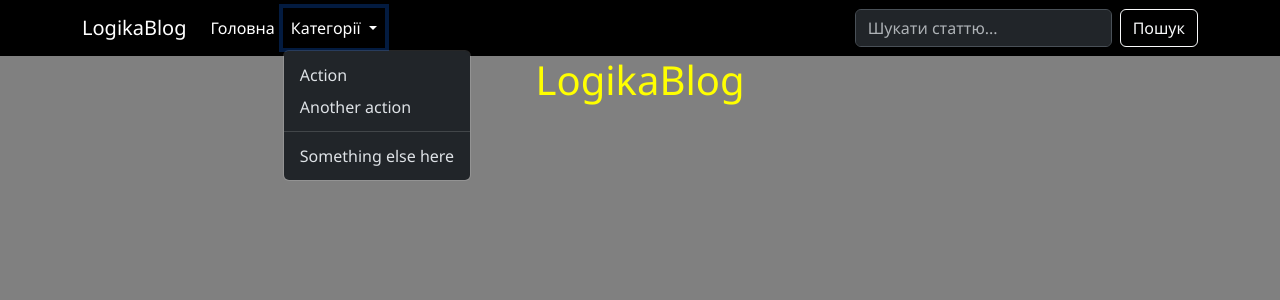
After one commit to volodymyrlogika/blog_flask, a Flask app: page /search in a window 1280 px wide, after a click on "Категорії". The commit adds this page. Shown: the top 300 px of the page. Run offline with Flask 3, Linux system fonts and the light colour scheme.

Commit message:
Додали пошук

```diff
--- a/app.py
+++ b/app.py
@@ -1,4 +1,4 @@
-from flask import Flask, render_template
+from flask import Flask, render_template, request
 import sqlite3
 
 app = Flask(__name__) # Створюємо веб–додаток Flask
@@ -12,6 +12,19 @@ def get_all_articles():
     data = cursor.fetchall()
     conn.close()
     return data
+
+def search_articles(search):
+    conn = sqlite3.connect('blog.db')
+    conn.row_factory = sqlite3.Row
+    cursor = conn.cursor()
+    cursor.execute('''SELECT * FROM articles
+                   WHERE title LIKE ?
+                   OR author LIKE ?
+                   ''', ["%"+search+"%", "%"+search+"%"])
+    data = cursor.fetchall()
+    conn.close()
+    return data
+
 
 
 def get_article(article_id):
@@ -36,6 +49,16 @@ def article_page(article_id):
     article = get_article(article_id)
     return render_template('article_page.html', article=article)
 
+@app.route("/search")
+def search_page():
+    search = request.args.get('search')
+    if not search:
+        return render_template('index.html', articles=[])
+
+    articles = search_articles(search)
+    return render_template('index.html', articles=articles)
+
+
 if __name__ == "__main__":
     app.config['TEMPLATES_AUTO_RELOAD'] = True
     app.run(debug=True)
--- a/templates/article_page.html
+++ b/templates/article_page.html
@@ -8,7 +8,7 @@
     <link rel="stylesheet" href="{{ url_for('static', filename = 'style.css') }}">
 </head>
 <body>
-
+    {% include 'menu.html' %}
     <div class="container">
         <h1 class="main-text">{{article.title}}</h1>
         {% if article.image %}
--- a/templates/index.html
+++ b/templates/index.html
@@ -8,7 +8,7 @@
     <link rel="stylesheet" href="{{ url_for('static', filename = 'style.css') }}">
 </head>
 <body>
-
+    {% include 'menu.html' %}
     <div class="container">
         <h1 class="main-text">LogikaBlog</h1>
         <div class="d-flex flex-wrap gap-2">
@@ -30,5 +30,6 @@
     </div>
 
     <script src="https://cdn.jsdelivr.net/npm/bootstrap@5.3.8/dist/js/bootstrap.bundle.min.js" integrity="sha384-FKyoEForCGlyvwx9Hj09JcYn3nv7wiPVlz7YYwJrWVcXK/BmnVDxM+D2scQbITxI" crossorigin="anonymous"></script>
+    <script src="{{ url_for('static', filename='script.js') }}"></script>
 </body>
 </html>
--- /dev/null
+++ b/templates/menu.html
@@ -0,0 +1,36 @@
+<header>
+    <nav class="navbar navbar-expand-lg" style="background: black;"  data-bs-theme="dark">
+  <div class="container">
+    <a class="navbar-brand" href="#">
+
+        LogikaBlog</a>
+    <button class="navbar-toggler" type="button" data-bs-toggle="collapse" data-bs-target="#navbarSupportedContent" aria-controls="navbarSupportedContent" aria-expanded="false" aria-label="Toggle navigation">
+      <span class="navbar-toggler-icon"></span>
+    </button>
+    <div class="collapse navbar-collapse" id="navbarSupportedContent">
+      <ul class="navbar-nav me-auto mb-2 mb-lg-0">
+        <li class="nav-item">
+          <a class="nav-link active" aria-current="page" href="/">Головна</a>
+        </li>
+
+        <li class="nav-item dropdown">
+          <a class="nav-link dropdown-toggle" href="#" role="button" data-bs-toggle="dropdown" aria-expanded="false">
+            Категорії
+          </a>
+          <ul class="dropdown-menu">
+            <li><a class="dropdown-item" href="#">Action</a></li>
+            <li><a class="dropdown-item" href="#">Another action</a></li>
+            <li><hr class="dropdown-divider"></li>
+            <li><a class="dropdown-item" href="#">Something else here</a></li>
+          </ul>
+        </li>
+
+      </ul>
+      <form action="{{url_for('search_page')}}" class="d-flex" role="search">
+        <input required name="search" class="form-control me-2" type="search" placeholder="Шукати статтю..." aria-label="Search"/>
+        <button class="btn btn-outline-light" type="submit">Пошук</button>
+      </form>
+    </div>
+  </div>
+</nav>
+</header>
```
Also changed, not shown: static/script.js (added), 2 other files.
